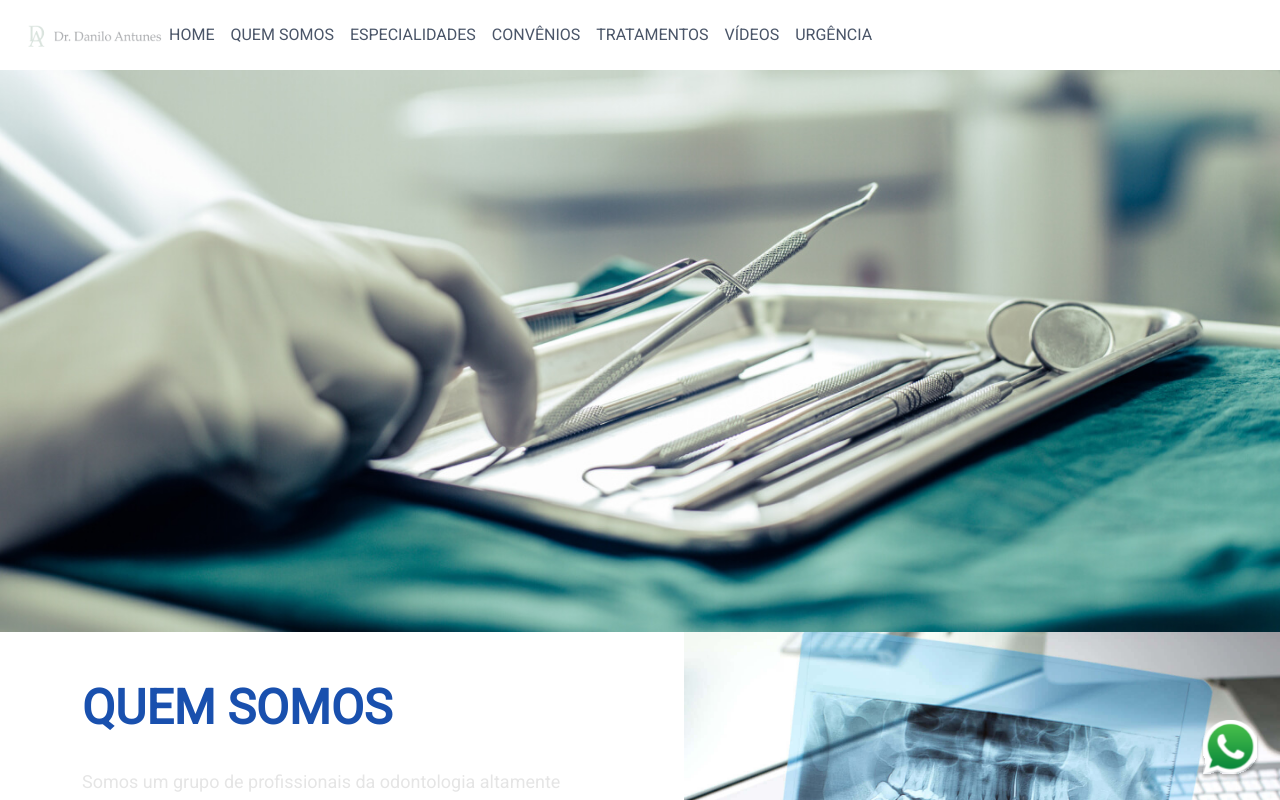
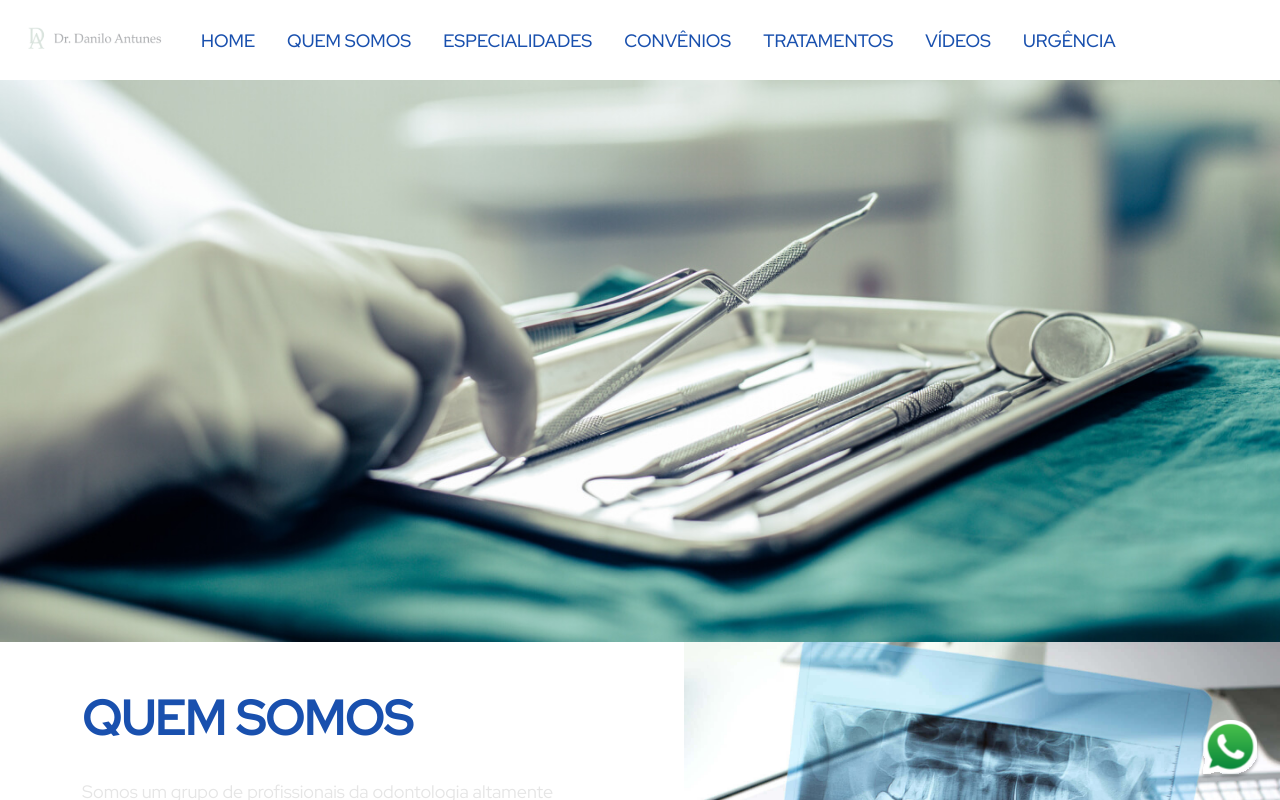
Before and after one commit to odontosos24horas/danilo, a Next.js app: page / in a window 1280 px wide. Shown: the top 800 px of the page. Built offline with nearby package versions, Linux system fonts and the light colour scheme.

Commit message:
feat: finaliza menu superior desktop

```diff
--- a/package.json
+++ b/package.json
@@ -23,7 +23,7 @@
     "@emotion/styled": "^11",
     "@fontsource/open-sans": "^4.5.1",
     "@fontsource/rajdhani": "^4.5.0",
-    "@fontsource/roboto": "^4.5.1",
+    "@fontsource/red-hat-display": "^4.5.6",
     "@sendgrid/mail": "^7.6.0",
     "formik": "^2.2.9",
     "framer-motion": "^4",
--- a/src/components/organisms/nextHeader/index.tsx
+++ b/src/components/organisms/nextHeader/index.tsx
@@ -97,24 +97,28 @@ const NAV_ITEMS: Array<NavItem> = [
 ]
 
 const DesktopNav = () => {
-  const linkColor = 'next-dark'
-  const linkHoverColor = 'next-primary'
+  const linkColor = 'next-primary'
+  const linkHoverColor = 'white'
   const popoverContentBgColor = 'gray.800'
 
   return (
-    <Stack direction={'row'} spacing={4}>
+    <Stack direction={'row'} spacing={0}>
       {NAV_ITEMS.map((navItem) => (
         <Box key={navItem.label}>
           <Popover trigger={'hover'} placement={'bottom-start'}>
             <PopoverTrigger>
               <Link
                 href={navItem.href ?? '#'}
-                fontSize={'md'}
+                fontSize={'lg'}
                 fontWeight={500}
                 color={linkColor}
+                minH="80px"
+                px={4}
+                py={'28px'}
                 _hover={{
                   textDecoration: 'none',
-                  color: linkHoverColor
+                  color: linkHoverColor,
+                  bgColor: 'next-secondary'
                 }}>
                 {navItem.label}
               </Link>
@@ -173,7 +177,6 @@ const MobileNavItem = ({ label, children, href }: NavItem) => {
           />
         )}
       </Flex>
-
       <Collapse in={isOpen} animateOpacity style={{ marginTop: '0!important' }}>
         <Stack
           mt={2}
@@ -222,9 +225,11 @@ const NextHeader = () => {
       <Container maxW="container.xl">
         <Flex
           color={'gray.600'}
-          minH={'70px'}
+          minH='80px'
           align={'center'}>
-          <Flex>
+          <Flex pe={4}>
+            <NextLink href={'/'}>
+              <a>
                 <Image
                   src="/images/logos/logo_header.svg"
                   alt="Logo Danilo Antunes"
@@ -232,11 +237,12 @@ const NextHeader = () => {
                   height={26}
                   layout="fixed"
                 />
+              </a>
+            </NextLink>
           </Flex>
           <Flex display={{ base: 'none', md: 'flex' }}>
             <DesktopNav />
           </Flex>
-
           <Flex
             flex={{ base: 1 }}
             display={{ base: 'flex', md: 'none' }}>
@@ -251,7 +257,6 @@ const NextHeader = () => {
             />
           </Flex>
         </Flex>
-
         <Collapse in={isOpen} animateOpacity>
           <MobileNav />
         </Collapse>
--- a/src/pages/_app.tsx
+++ b/src/pages/_app.tsx
@@ -1,5 +1,6 @@
 import React from 'react'
-import '@fontsource/roboto'
+import '@fontsource/red-hat-display'
+import '@fontsource/red-hat-display/500.css'
 import type { AppProps } from 'next/app'
 import { ChakraProvider } from '@chakra-ui/react'
 
--- a/theme/colors.ts
+++ b/theme/colors.ts
@@ -1,5 +1,6 @@
 const colors = {
   'next-primary': '#1950AE',
+  'next-secondary': '#121F8E',
   'next-gray': '#E5E5E5',
   'next-gray-dark': '#F2F2F2'
 }
--- a/theme/fonts.ts
+++ b/theme/fonts.ts
@@ -1,6 +1,6 @@
 const fonts = {
-  heading: 'Roboto',
-  body: 'Roboto'
+  heading: 'Red Hat Display',
+  body: 'Red Hat Display'
 }
 
 export default fonts
```
Lines whose indentation alone changed are shown as unchanged.
